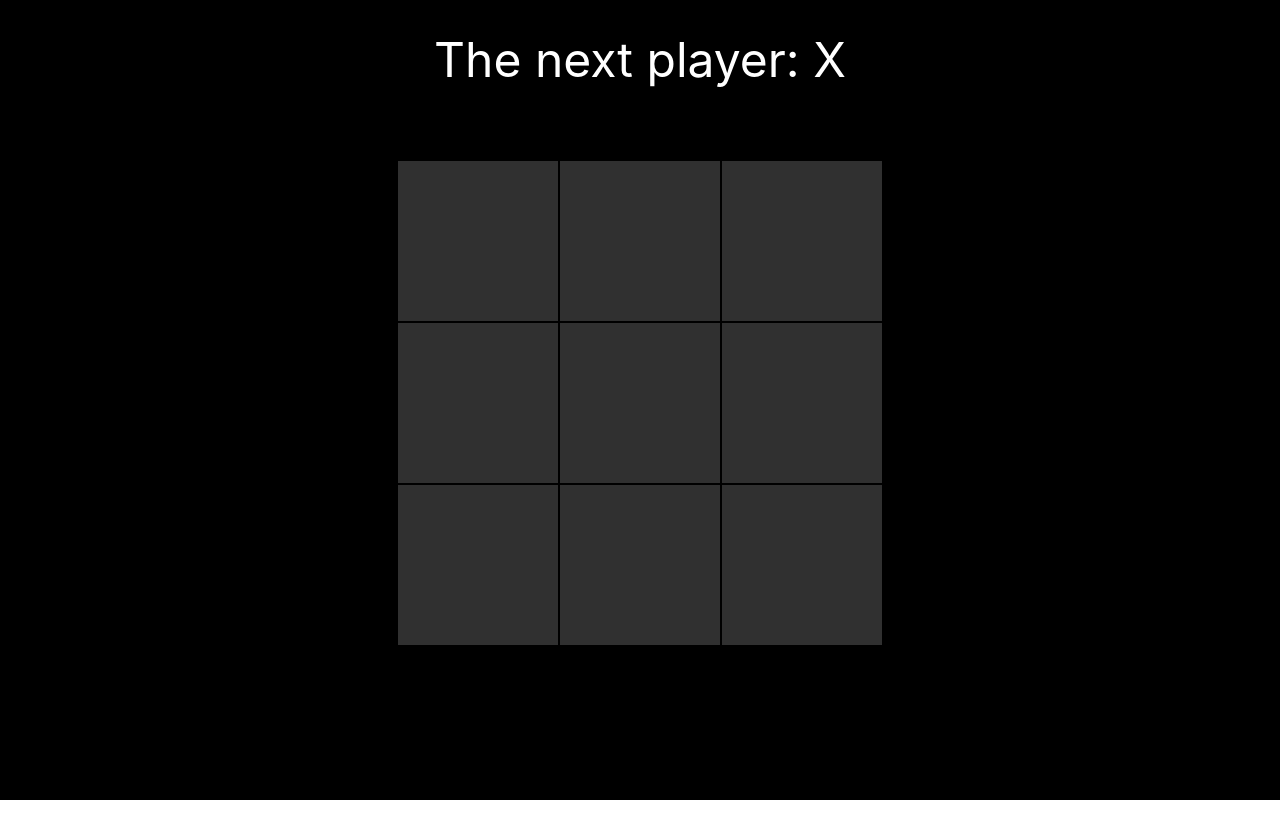
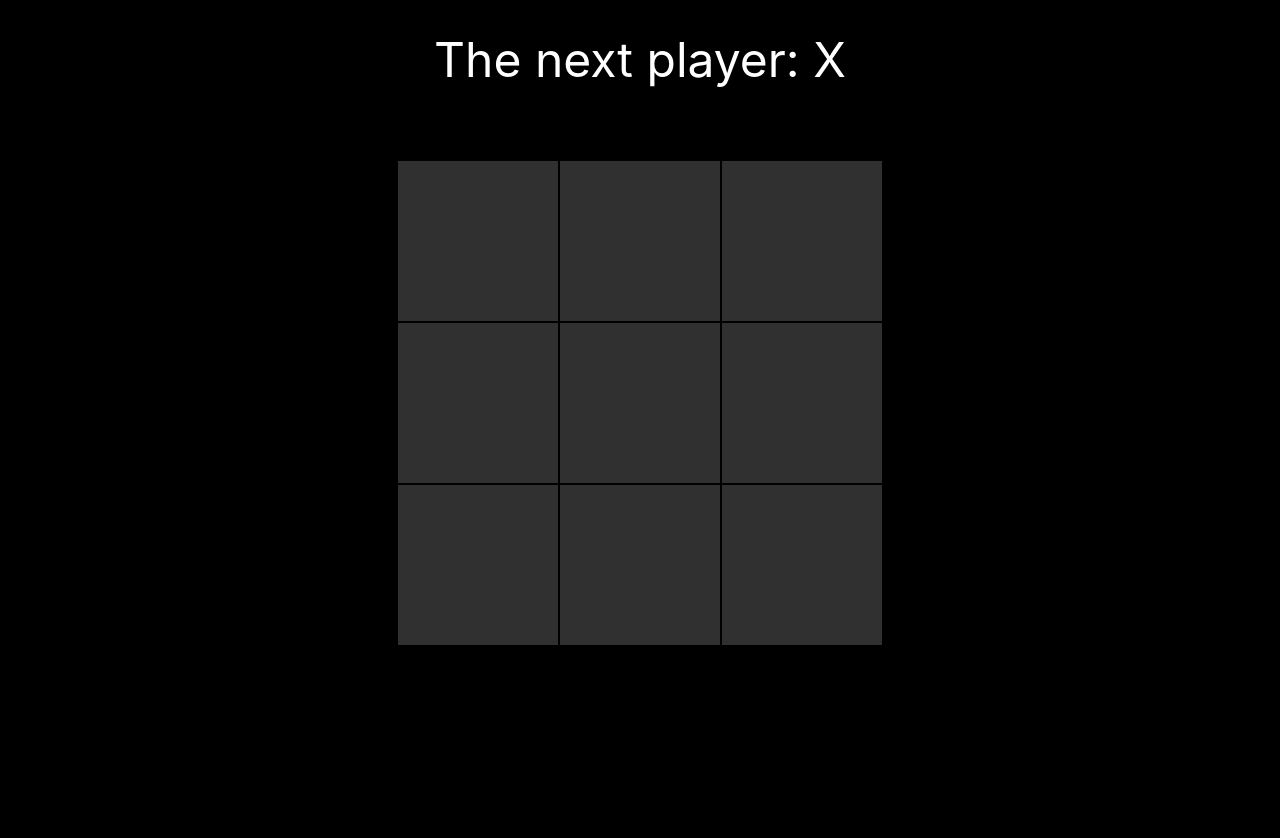
Before and after one commit to arifoyong/tic-tac-toe, a React (Create React App) app: page / in a window 1280 px wide. Shown: the top 838 px of the page. Before the commit the page ends 800 px from the top, so only its background shows below. Built offline with nearby package versions, Linux system fonts and the light colour scheme.

Commit message:
Change title

```diff
--- a/public/index.html
+++ b/public/index.html
@@ -22,7 +22,7 @@
       work correctly both with client-side routing and a non-root public URL.
       Learn how to configure a non-root public URL by running `npm run build`.
     -->
-    <title>React App</title>
+    <title>Tic Tac Toe</title>
   </head>
   <body>
     <noscript>You need to enable JavaScript to run this app.</noscript>
--- a/src/components/board.css
+++ b/src/components/board.css
@@ -2,6 +2,7 @@
     background: black;
     width: 100vw;
     height: 100vh;
+    height: calc(var(--vh, 1vh) * 100);
   }
 
 .status {
@@ -24,10 +25,8 @@
     }
   }
 
-  /* @media screen and (orientation: landscape) {
+  @media screen and (orientation: landscape) {
     .game {
-        width: 100vh;
-        height: 100vw;
-        background: #999;
+        height: 150vh;
       }
-  } */
+  }
```
